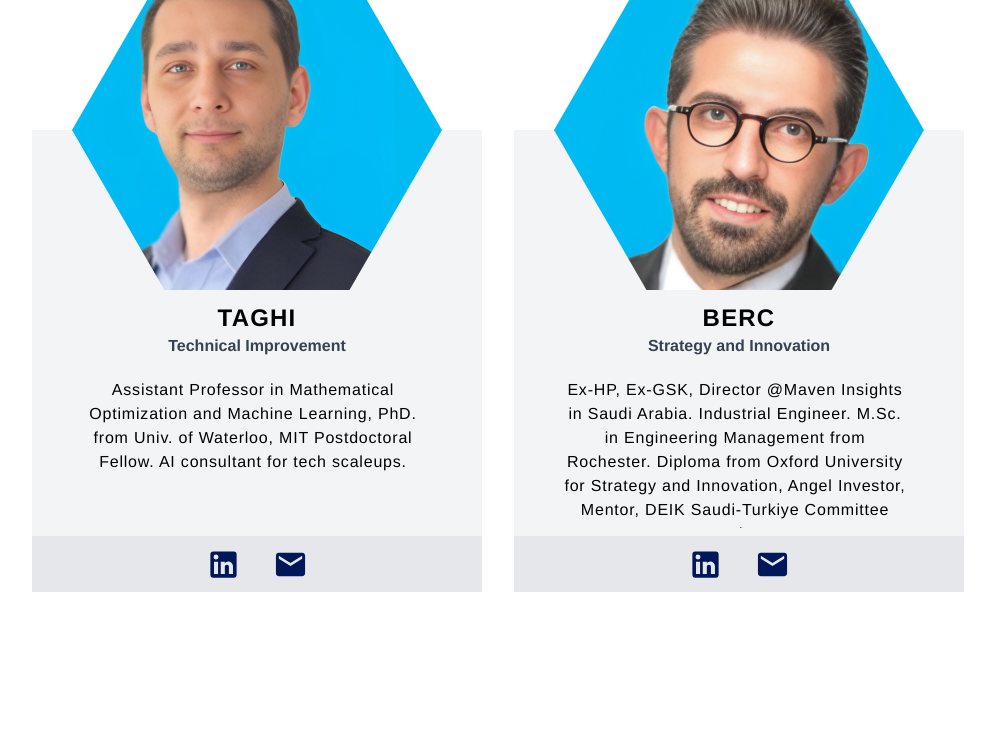
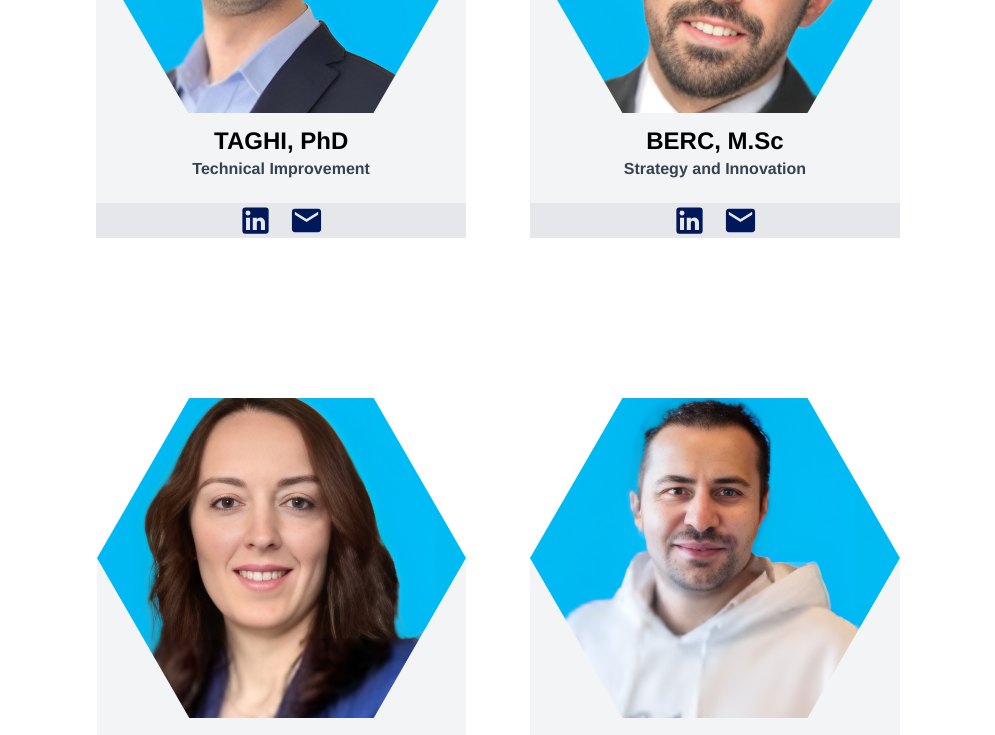
Before and after one commit to mertcanb3/EarlyTech, a React (Create React App) app: page / in a window 1280 px wide. Shown: the part 2120-2855 px from the top of the page, without its empty margins (142-1137 px from the left). Built offline with nearby package versions, Linux system fonts and the light colour scheme.

Commit message:
Minor Fixes

```diff
--- a/src/components/navbar.jsx
+++ b/src/components/navbar.jsx
@@ -43,16 +43,16 @@ function Navbar() {
 
   const drawerStyle = {
     width: "100%",
-    minHeight: "300px", // Changed to minHeight to allow expansion
+    minHeight: "300px",
     display: "flex",
     flexDirection: "column",
     alignItems: "center",
-    justifyContent: "space-around", // Changed to space-around for even spacing
+    justifyContent: "space-around",
     backgroundColor: "#002D86",
     color: "#FFFFFF",
     fontSize: "24px",
     fontWeight: "bold",
-    padding: "15px 0", // Added padding top and bottom
+    padding: "15px 0",
   };
 
   const dividerStyle = {
--- a/src/pages/faq.jsx
+++ b/src/pages/faq.jsx
@@ -1,7 +1,25 @@
-import React from "react";
+import React, { useState, useEffect } from "react";
 import Divider from "@mui/material/Divider";
 
+const useWindowWidth = () => {
+  const [windowWidth, setWindowWidth] = useState(window.innerWidth);
+
+  useEffect(() => {
+    const handleResize = () => {
+      setWindowWidth(window.innerWidth);
+    };
+
+    window.addEventListener("resize", handleResize);
+    return () => window.removeEventListener("resize", handleResize);
+  }, []);
+
+  return windowWidth;
+};
+
 function FAQs() {
+  const windowWidth = useWindowWidth();
+  const isMobile = windowWidth < 768;
+
   const faqs = [
     {
       question: "What service do you provide?",
@@ -47,9 +65,9 @@ function FAQs() {
 
   const dividerStyle = {
     my: 2,
-    width: "95%",
+    width: isMobile ? "100%" : "95%",
     borderRadius: 2,
-    mr: "100px",
+    mr: isMobile ? "50px" : "100px",
     border: "2px solid black",
     borderColor: "divider",
     backgroundColor: "background.paper",
--- a/src/pages/formsubmit.jsx
+++ b/src/pages/formsubmit.jsx
@@ -41,7 +41,7 @@ function FormSubmit() {
             <p className="text-3xl"> WhatsApp </p>
           </a>
           <a
-            href="mailto:gokhan@earlytech.com"
+            href="mailto:gokhan@earlytechnology.co.uk"
             className="text-blue-800 hover:text-blue-300 mx-1 font-semibold underline flex flex-col items-center relative bottom-2"
           >
             <img src={email} alt="Email Logo" className="ml-2 h-[370px]" />
--- a/src/pages/teams.jsx
+++ b/src/pages/teams.jsx
@@ -1,7 +1,11 @@
-import React from "react";
+import React, { useState, useEffect } from "react";
 import bg from "../assets/bg.png";
 import LinkedInIcon from "@mui/icons-material/LinkedIn";
 import EmailIcon from "@mui/icons-material/Email";
+import Dialog from "@mui/material/Dialog";
+import DialogTitle from "@mui/material/DialogTitle";
+import DialogContent from "@mui/material/DialogContent";
+import { styled } from "@mui/material/styles";
 import Member1 from "../assets/1.png";
 import Member2 from "../assets/2.png";
 import Member3 from "../assets/3.png";
@@ -13,11 +17,51 @@ import Member8 from "../assets/8.png";
 import Member9 from "../assets/9.png";
 import Member10 from "../assets/10.png";
 
+const useWindowWidth = () => {
+  const [windowWidth, setWindowWidth] = useState(window.innerWidth);
+
+  useEffect(() => {
+    const handleResize = () => {
+      setWindowWidth(window.innerWidth);
+    };
+
+    window.addEventListener("resize", handleResize);
+    return () => window.removeEventListener("resize", handleResize);
+  }, []);
+
+  return windowWidth;
+};
+
 function Teams() {
-  // Array of member objects
+  const [open, setOpen] = useState(false);
+  const [currentMember, setCurrentMember] = useState(null);
+  const windowWidth = useWindowWidth();
+  const isMobile = windowWidth < 768;
+
+  const StyledDialog = styled(Dialog)(({ theme }) => ({
+    "& .MuiPaper-root": {
+      // Targeting the inner Paper component of Dialog
+      backgroundColor: "#f0f0f0", // Light grey background
+      color: "#333", // Dark text for contrast
+      minWidth: isMobile ? "200px" : "500px", // Minimum width
+      borderRadius: "8px", // Rounded corners
+    },
+  }));
+
+  const StyledDialogTitle = styled(DialogTitle)(({ theme }) => ({
+    textAlign: "center",
+    backgroundColor: "#1A74FF", // Blue background for the title
+    color: "#fff", // White text
+  }));
+
+  const StyledDialogContent = styled(DialogContent)(({ theme }) => ({
+    padding: "40px 40px 40px 40px",
+    backgroundColor: "#fff", // White background for the content
+  }));
+
   const members = [
     {
-      name: "GOKHAN",
+      name: "GOKHAN, Exec-MBA",
       position: "General Management",
       intro:
         "Ex-INTEL, Ex-IEEE Regional Board Member, ODTU-Sabanci-MIT, 15 years of Tech. Management, 3-time founder, Holder of Exceptional Talent Visa, Among 50 Tech faces of the UK. Mentor @UCL, @EBRD among many others.",
@@ -31,35 +75,35 @@ function Teams() {
       imageSrc: Member2,
     },
     {
-      name: "TAGHI",
+      name: "TAGHI, PhD",
       position: "Technical Improvement",
       intro:
         "Assistant Professor in Mathematical Optimization and Machine Learning, PhD. from Univ. of Waterloo, MIT Postdoctoral Fellow. AI consultant for tech scaleups.",
       imageSrc: Member4,
     },
     {
-      name: "BERC",
+      name: "BERC, M.Sc",
       position: "Strategy and Innovation",
       intro:
         "Ex-HP, Ex-GSK, Director @Maven Insights in Saudi Arabia. Industrial Engineer. M.Sc. in Engineering Management from Rochester. Diploma from Oxford University for Strategy and Innovation, Angel Investor, Mentor, DEIK Saudi-Turkiye Committee Member.",
       imageSrc: Member3,
     },
     {
-      name: "JANE",
+      name: "JANE, MEcon",
       position: "Financial Preparations",
       intro:
         "Ex-Banker for 10+ years. Worked in treasury and marketing departments. Maths Undergraduate & Economics Degree from Univ. of Bath, UK. Data Science and Data Management with Python, Power BI.",
       imageSrc: Member5,
     },
     {
-      name: "SAHIN",
+      name: "SAHIN, MEng",
       position: "Investment Process",
       intro:
         "Ex-Siemens, ODTU- TU Berlin-Singularity, Founder and CEO of Faradai, Eurogia Board Member, Angel Investor, Raised investment for 3 rounds and from international VCs.",
       imageSrc: Member6,
     },
     {
-      name: "ERTU",
+      name: "ERTU, MEdu",
       position: "Educational Technologies",
       intro:
         "ODTU-Drexel-Harvard, Chegg Inc. Country Manager, Founder of DersimiX - Global Young Scholars - Student Hub- ikampus - egitim hub, Edutech Guru, Angel Investor.",
@@ -73,76 +117,74 @@ function Teams() {
       imageSrc: Member8,
     },
     {
-      name: "İSMAIL",
+      name: "İSMAIL, Exec-MBA",
       position: "Strategic Marketing",
       intro:
         "Country Manager AVK International (Danish Company), Founder of Startup Digest, Angel Investor for 6 startups, Mechanical Engineer, MIT.",
       imageSrc: Member9,
     },
     {
-      name: "CHARLOTTE",
-      position: "CXO",
+      name: "CHARLOTTE, CXO",
+      position:
+        "Who knows. Could be Digital Marketing, UI/UX Design or Hiring.",
       intro:
         "Benefiting the pool of 100+ people and Depending on your needs, we will add people to your growth journey.",
       imageSrc: Member10,
     },
   ];
+  const handleClickOpen = (member) => {
+    setCurrentMember(member);
+    setOpen(true);
+  };
+
+  const handleClose = () => {
+    setOpen(false);
+  };
 
   return (
     <div
-      id="team-section"
-      className="rounded-3xl md:min-h-[290vh] sm:min-h-[810vh] sm:px-5 md:px-0 md:pb-24 sm:pb-24 relative bottom-10 z-30 flex flex-wrap justify-between items-center"
-      style={{
-        backgroundSize: "cover",
-        backgroundImage: `url(${bg})`,
-      }}
+      style={{ backgroundSize: "cover", backgroundImage: `url(${bg})` }}
+      className="rounded-3xl min-h-screen px-5 pb-24 relative bottom-10 z-30 flex flex-wrap justify-between items-center"
     >
-      <div className="flex flex-wrap justify-center [&>*]:mx-4 w-full">
+      <div className="flex flex-wrap justify-center w-full [&>*]:mx-8 ">
         {members.map((member) => (
-          <div className="flex flex-col">
+          <div
+            key={member.name}
+            className="flex flex-col "
+            onClick={() => handleClickOpen(member)}
+          >
             <img
               src={member.imageSrc}
               alt={member.name}
-              className="h-80 mx-auto relative top-[160px] "
+              className="h-80 mx-auto relative top-[160px]"
             />
-            <div
-              key={member.name}
-              className="bg-gray-100 flex flex-col items-center md:[&>*]:w-[450px] md:[&>*]:h-[450px] sm:[&>*]:h-[500px] pt-3"
-            >
-              <div className="flex flex-col items-center h-[220px] relative ">
-                <p className="text-2xl font-semibold tracking-wider relative top-40">
-                  {member.name}
-                </p>
-                <p className="relative top-40 font-semibold text-gray-700">
-                  {member.position}
-                </p>
-
-                {/* Add a container for the intro text with scroll */}
-                <div
-                  className="relative top-40 mt-5 mx-12 h-[150px] overflow-y-scroll tracking-wider text-center pr-2"
-                  style={{
-                    scrollbarWidth: "thin",
-                    scrollbarColor: "#d1d5db transparent",
-                  }}
-                  onMouseOver={(e) =>
-                    (e.currentTarget.style.overflowY = "scroll")
-                  }
-                  onMouseOut={(e) =>
-                    (e.currentTarget.style.overflowY = "hidden")
-                  }
-                >
-                  {member.intro}
-                </div>
-
-                <div className="flex bg-gray-200 w-full justify-center [&>*]:mx-4 h-14 items-center absolute bottom-0">
-                  <LinkedInIcon fontSize="large" sx={{ color: "#001859" }} />
-                  <EmailIcon fontSize="large" sx={{ color: "#001859" }} />
-                </div>
+            <div className="bg-gray-100 flex flex-col items-center py-3 h-[250px] ">
+              <p className="text-2xl font-semibold relative top-[160px] ">
+                {member.name}
+              </p>
+              <div className="overflow-auto max-h-[60px] max-w-[250px] max-h-[30px] relative top-[160px] text-center">
+                <p className="font-semibold text-gray-700">{member.position}</p>
               </div>
+            </div>
+            <div className="flex w-full justify-center [&>*]:mx-2 bg-gray-200">
+              <LinkedInIcon fontSize="large" sx={{ color: "#001859" }} />
+              <EmailIcon fontSize="large" sx={{ color: "#001859" }} />
             </div>
           </div>
         ))}
       </div>
+
+      <StyledDialog open={open} onClose={handleClose}>
+        <StyledDialogTitle>
+          <div className="flex justify-between font-bold tracking-wider mx-5">
+            <p>{currentMember?.name}</p>
+            <button onClick={handleClose}>X</button>
+          </div>
+        </StyledDialogTitle>
+        <StyledDialogContent>
+          <p className="pt-4">{currentMember?.intro}</p>
+        </StyledDialogContent>
+      </StyledDialog>
     </div>
   );
 }
```
Also changed, not shown: src/components/footer.jsx (+20 -9 lines).
